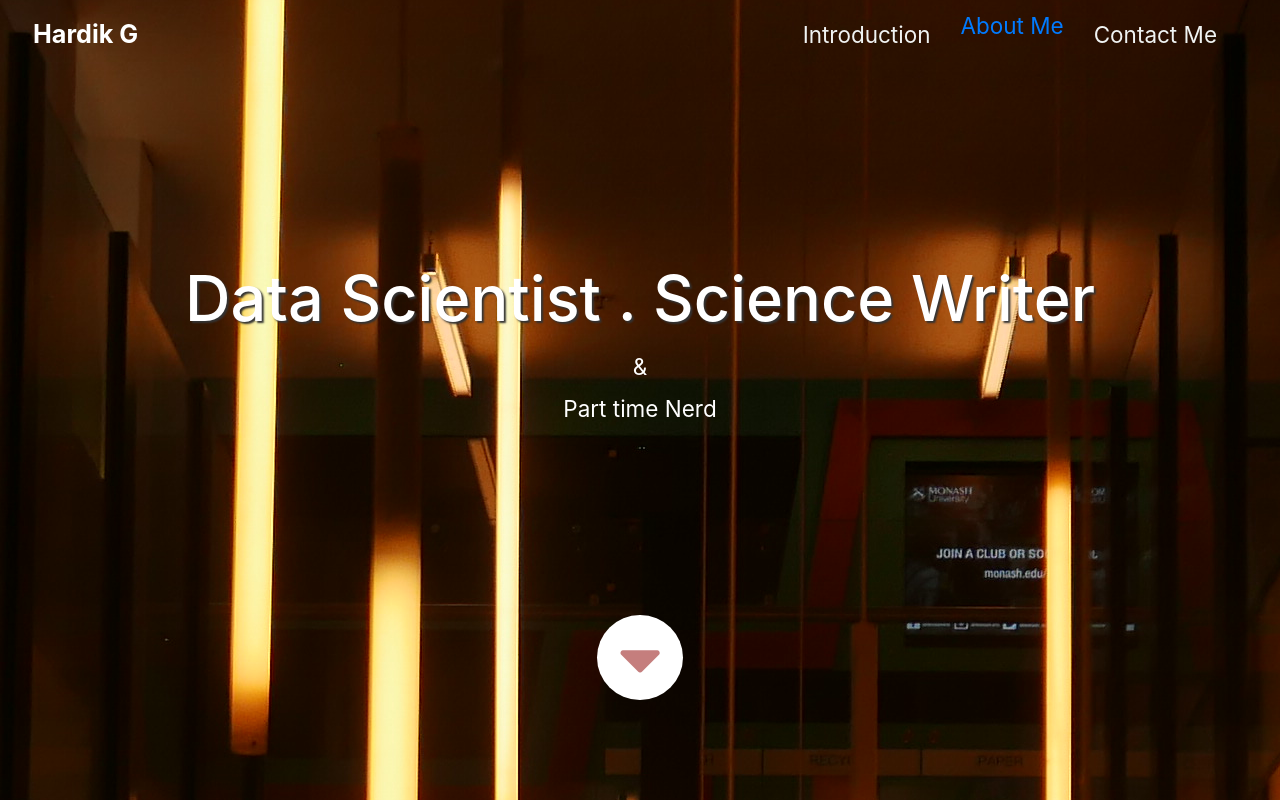
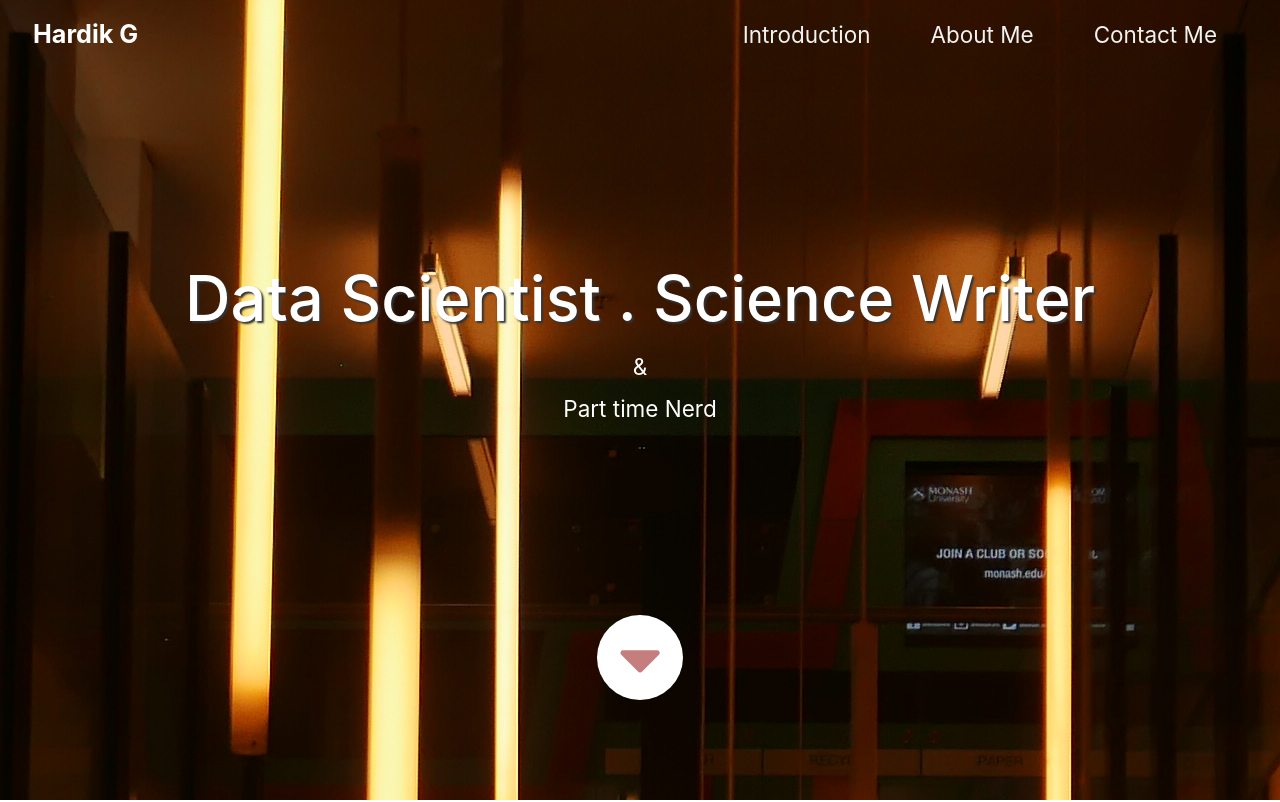
Before and after one commit to bit-guru/about-me, a plain HTML site: page index.html in a window 1280 px wide. Shown: the top 802 px of the page. Drawn offline with Linux system fonts and the light colour scheme.

Commit message:
Add files via upload

```diff
--- a/index.html
+++ b/index.html
@@ -32,7 +32,7 @@
                   <a class="nav-link tm-nav-link" href="#introduction">Introduction</a>
               </li>
               <li class="nav-item">
-                  <a href="Hardik_Resume_March.pdf">About Me</a>
+                  <a class="nav-link tm-nav-link" href="#work">About Me</a>
               </li>
               <li class="nav-item">
                   <a class="nav-link tm-nav-link" href="#contact">Contact Me</a>
```
